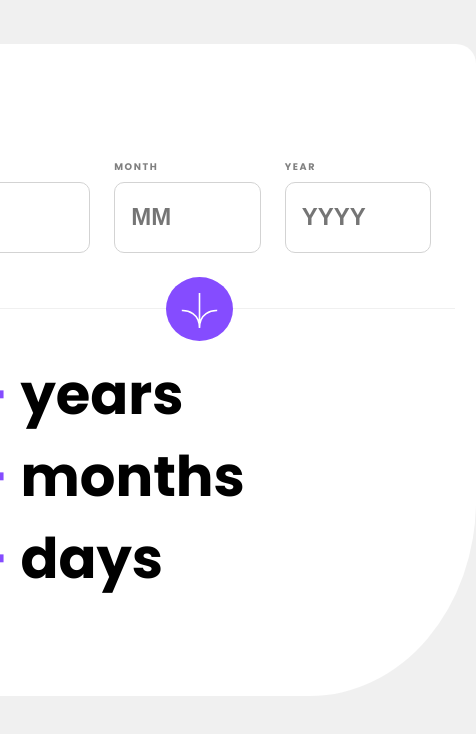
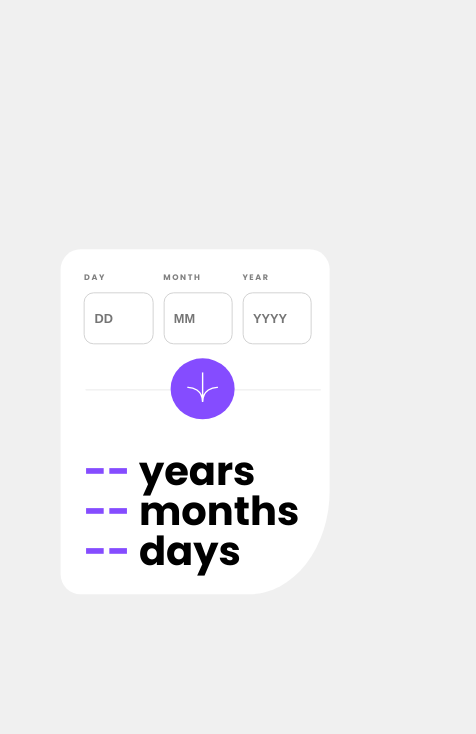
Before and after one commit to JooM23/age-app, a React (Create React App) app: page / in a window 390 px wide. Shown: the top 734 px of the page, 476 px wide, since content can reach past the window. Built offline with nearby package versions, Linux system fonts and the light colour scheme.

Commit message:
Style responsive updates

```diff
--- a/package.json
+++ b/package.json
@@ -7,6 +7,7 @@
     "@testing-library/jest-dom": "^5.16.5",
     "@testing-library/react": "^13.4.0",
     "@testing-library/user-event": "^13.5.0",
+    "bootstrap": "^5.2.3",
     "react": "^18.2.0",
     "react-dom": "^18.2.0",
     "react-scripts": "5.0.1",
--- a/src/App.js
+++ b/src/App.js
@@ -1,4 +1,3 @@
-
 import React from 'react'
 
 export default function App() {
@@ -67,7 +66,6 @@ export default function App() {
 
   return (
     <div className='form-data'>
-
       <form>
         <div className='input-fields'>
           <div className='first-label'>
--- a/src/index.css
+++ b/src/index.css
@@ -1,74 +1,57 @@
 @import url('https://fonts.googleapis.com/css2?family=Poppins:wght@400;700&display=swap');
 
 body {
-    box-sizing: border-box;
     font-family: 'Poppins', sans-serif;
     background-color: hsl(0, 0%, 94%);
-    padding: 5% 0;
-    margin: 0;
+}
+
+h1 {
+    font-size: 3.5rem;
+    font-weight: 700;
+    line-height: 1;
+    margin-top: 0;
+    margin-bottom: 0;
 }
 
 p {
-    font-size: 0.7rem;
-}
-
-form {
-    padding-top: 1.5rem;
+    font-size: 0.6rem;
 }
 
 .form-data {
-    width: 40%;
-    height: 50vh;
-    margin: auto;
-    padding: 6% 4%;
-    display: flex;
-    flex-direction: column;
-    justify-content: center;
+    position: absolute;
+    top: 50%; left: 50%; padding: 3%;
+    transform: translate(-50%, -50%);
     border-radius: 20px 20px 30% 20px;
     background-color: white;
 }
 
-.btn-area {
+.btn-area, .input-fields {
     display: flex;
-    width: 100%;
 }
 
 hr {
-    width: 100%;
-    height: 0px;
-    margin: auto;
-    display: flex;
-    justify-content: left;
-    align-items: left;
+    width: 99%; margin: auto; border: none;
     background-color: hsl(0, 0%, 94%);
-    margin-left: 0;
-    border: none;
     border-top: 1px solid #f0f0f0;
-}
-
-div>h1 {
-    font-size: 3.5rem;
-    font-weight: 700;
-    line-height: 0.8;
-    margin-top: 0;
 }
 
 label {
     letter-spacing: 0.1rem;
-    margin-top: 1rem;
-    margin-bottom: 0.5rem;
+    margin-bottom: 1rem;
     font-size: 0.6rem;
     font-weight: bold;
     color: gray;
 }
 
-.first-label, .second-label, .third-label {
+.first-label,
+.second-label,
+.third-label {
     display: flex;
     flex-direction: column;
 }
 
 input {
-    width: 15vh;
+    width: 14vh;
     height: 8vh;
     margin-right: 1.5rem;
     border: 1px solid lightgray;
@@ -83,57 +66,46 @@ input {
     border-radius: 50%;
     background-color: hsl(259, 100%, 65%);
     border: none;
-    font-size: 3rem;
-    width: 4.2rem;
-    height: 4rem;
-}
-
-button {
     width: 4rem;
-    height: 4rem;
-    border-radius: 50%;
+    height: 3.8rem;
 }
 
 img {
-    position: relative;
-    top: 0.1rem;
-    width: 2.3rem;
+    width: 2rem;
 }
 
-.input-fields {
-    display: flex;
-}
+@media (min-width: 300px) and (max-width: 960px) {
 
-.result-field>h1 {
-    margin-top: 0;
-}
+    p {
+        font-size: 0.4rem;
+    }
 
-@media (min-width: 300px) and (max-width: 1100px) {
-
-    body {
-        display: flex;
-        justify-content: center;
-        align-items: center;
-        padding-right: 2rem;
+    h1 {
+        font-size: 2.5rem;
+        font-weight: bold;
     }
 
     .form-data {
-        width: 100%;
-        height: 70vh;
-        margin-top: 1.5rem;
+        padding: 6%;
+        padding-right: 2%;
     }
 
-    button,
-    .arrow {
-        display: flex;
-        justify-content: center;
-        align-items: center;
+    label {
+        margin-bottom: 0.5rem;
+        font-size: 0.5rem;
+    }
+
+    input {
+        width: 3.5rem;
+        height: 3rem;
+        font-size: 0.8rem;
+        padding-left: 0.6rem;
+        margin-right: 0.6rem;
     }
 
     .btn-area {
         display: flex;
         flex-direction: column;
-        justify-content: center;
         align-items: center;
     }
 
```
Also changed, not shown: 1 other file (tests, documents, lock files or other folders).
